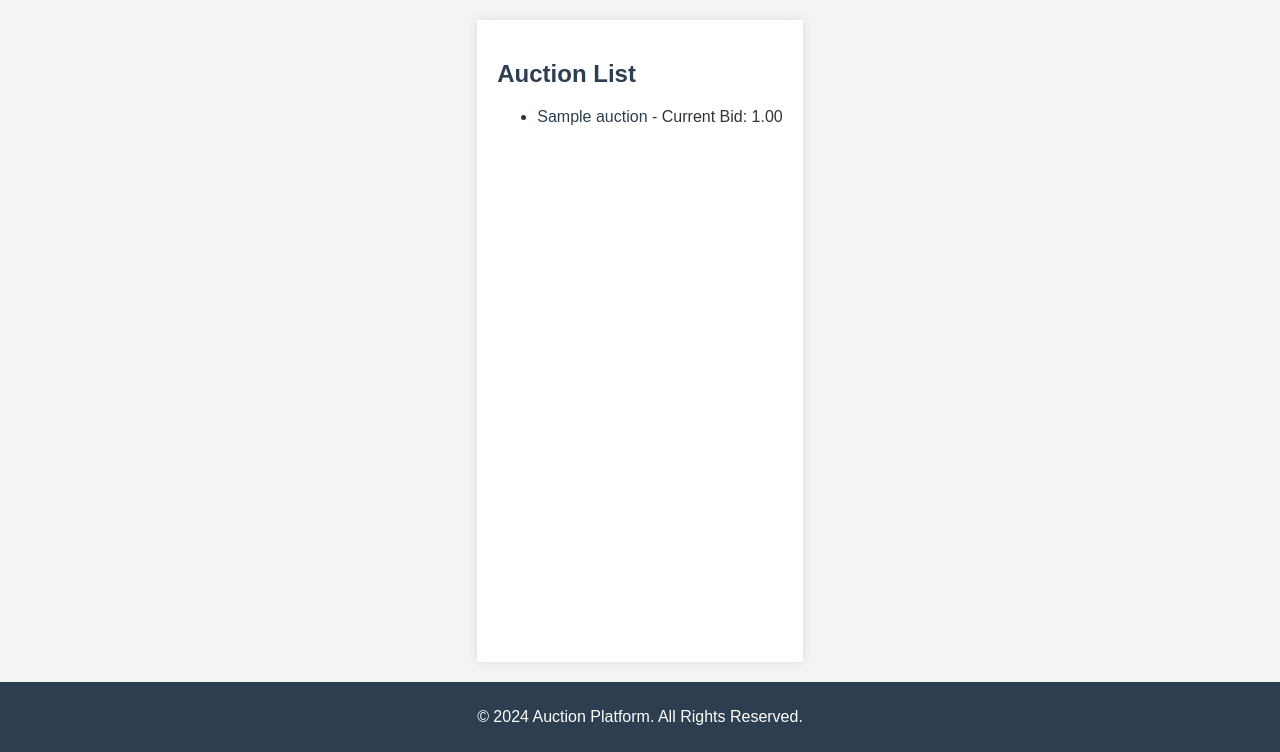
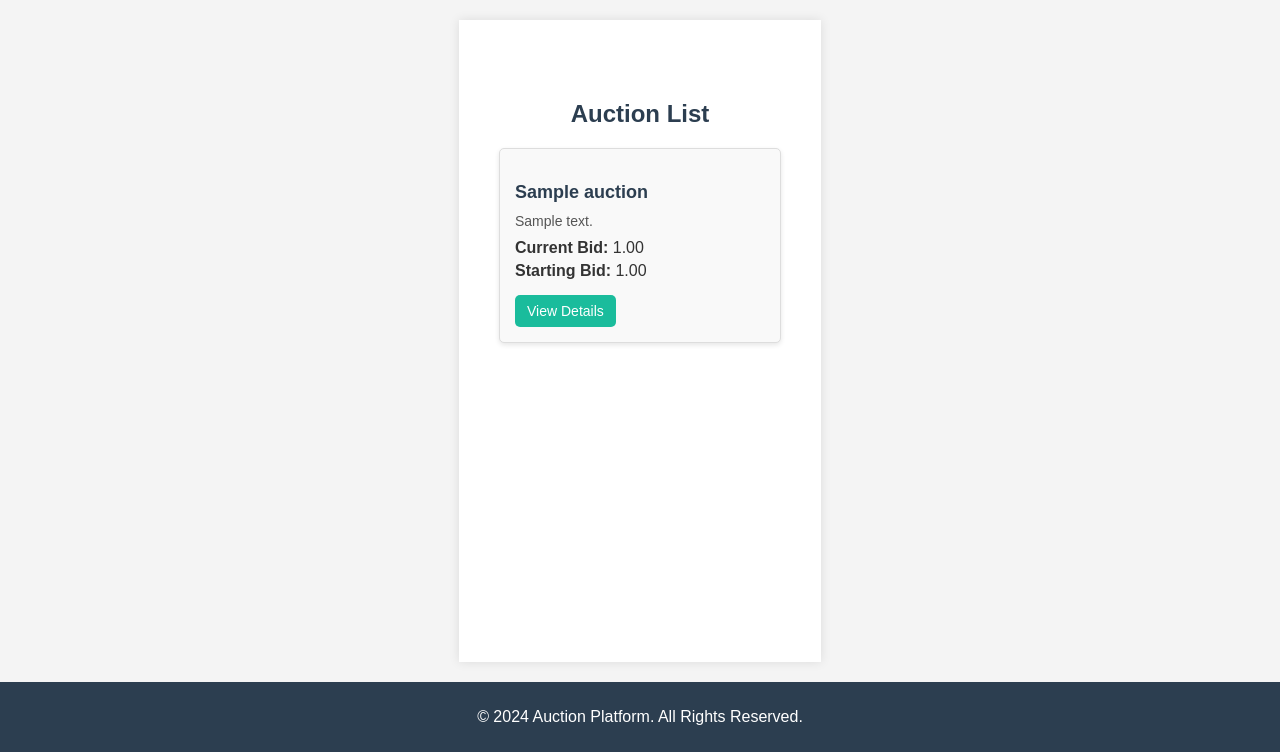
Before and after one commit to VismayaVU/online-auction-system, a Django app: template auction_platform/auction/templates/auction/auction_list.html in a window 1280 px wide. Shown: the part 48-800 px from the top of the page. Run offline with Django 5.2, Linux system fonts and the light colour scheme; the template is opened without the code that fills it: values that come from a table or form of the project are taken from there, others are empty; tables that the repository leaves empty hold one stand-in row (values such as "Sample post").

Commit message:
Finishing touches to auction_list.html

```diff
--- a/auction_platform/auction/templates/auction/auction_list.html
+++ b/auction_platform/auction/templates/auction/auction_list.html
@@ -1,11 +1,73 @@
 {% extends 'base.html' %}
+
 {% block content %}
-  <h2>Auction List</h2>
-  <ul>
-    {% for auction in auctions %}
-    <li>
-      <a href="{% url 'auction_detail' auction.auction_id %}">{{ auction.title }}</a> - Current Bid: {{ auction.current_bid }}
-    </li>
-  {% endfor %}
-  </ul>
+  <style>
+    .auction-list-container {
+        max-width: 1000px;
+        margin: 20px auto;
+        padding: 20px;
+        text-align: center;
+    }
+    .auction-grid {
+        display: flex;
+        flex-wrap: wrap;
+        gap: 20px;
+        justify-content: center;
+    }
+    .auction-card {
+        background-color: #f9f9f9;
+        border: 1px solid #ddd;
+        border-radius: 5px;
+        width: 250px;
+        padding: 15px;
+        text-align: left;
+        box-shadow: 0 2px 5px rgba(0, 0, 0, 0.1);
+        transition: transform 0.2s ease;
+    }
+    .auction-card:hover {
+        transform: translateY(-5px);
+    }
+    .auction-card h3 {
+        font-size: 18px;
+        margin-bottom: 10px;
+        color: #2c3e50;
+    }
+    .auction-card .description {
+        font-size: 14px;
+        color: #555;
+        margin-bottom: 10px;
+    }
+    .auction-card p {
+        margin: 5px 0;
+    }
+    .view-details-button {
+        display: inline-block;
+        margin-top: 10px;
+        padding: 8px 12px;
+        color: #fff;
+        background-color: #1abc9c;
+        text-decoration: none;
+        border-radius: 5px;
+        font-size: 14px;
+    }
+    .view-details-button:hover {
+        background-color: #16a085;
+    }
+  </style>
+
+  <div class="auction-list-container">
+    <h2>Auction List</h2>
+
+    <div class="auction-grid">
+      {% for auction in auctions %}
+      <div class="auction-card">
+        <h3><a href="{% url 'auction_detail' auction.auction_id %}">{{ auction.title }}</a></h3>
+        <p class="description">{{ auction.description|truncatewords:15 }}</p>
+        <p><strong>Current Bid:</strong> {{ auction.current_bid }}</p>
+        <p><strong>Starting Bid:</strong> {{ auction.starting_bid }}</p>
+        <a href="{% url 'auction_detail' auction.auction_id %}" class="view-details-button">View Details</a>
+      </div>
+      {% endfor %}
+    </div>
+  </div>
 {% endblock %}
```
